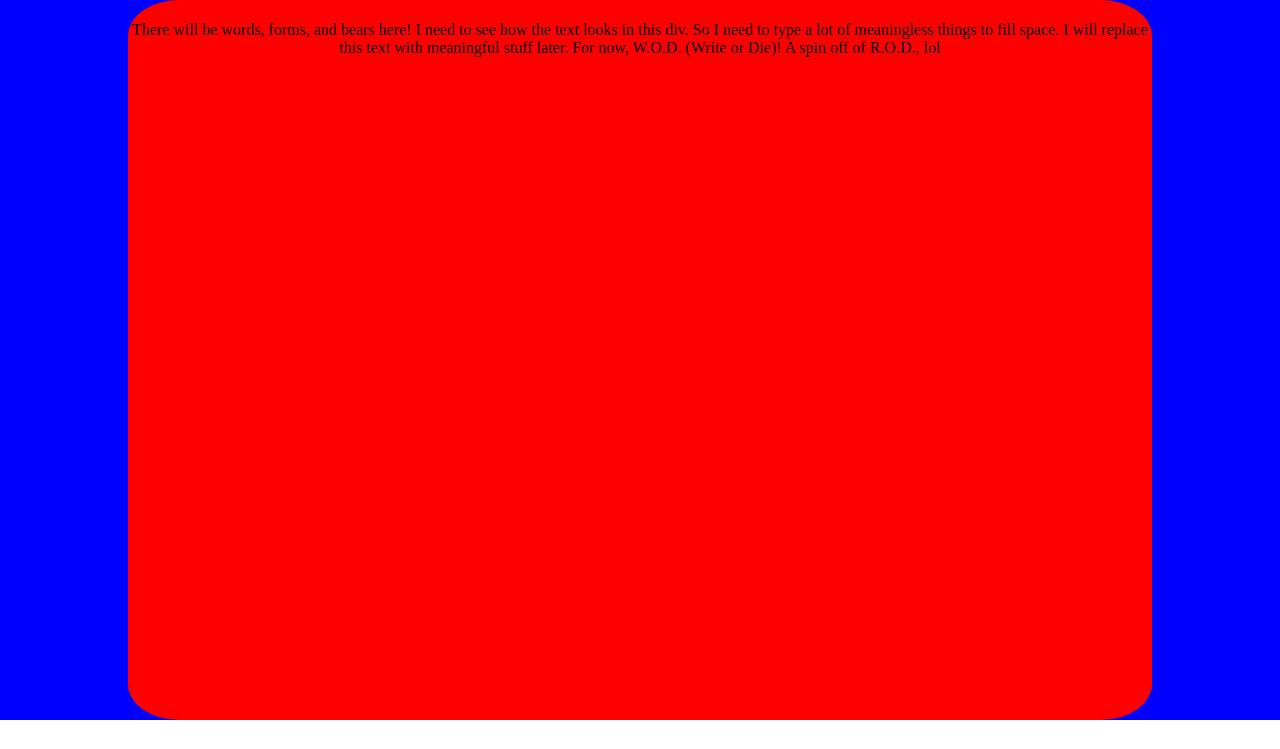
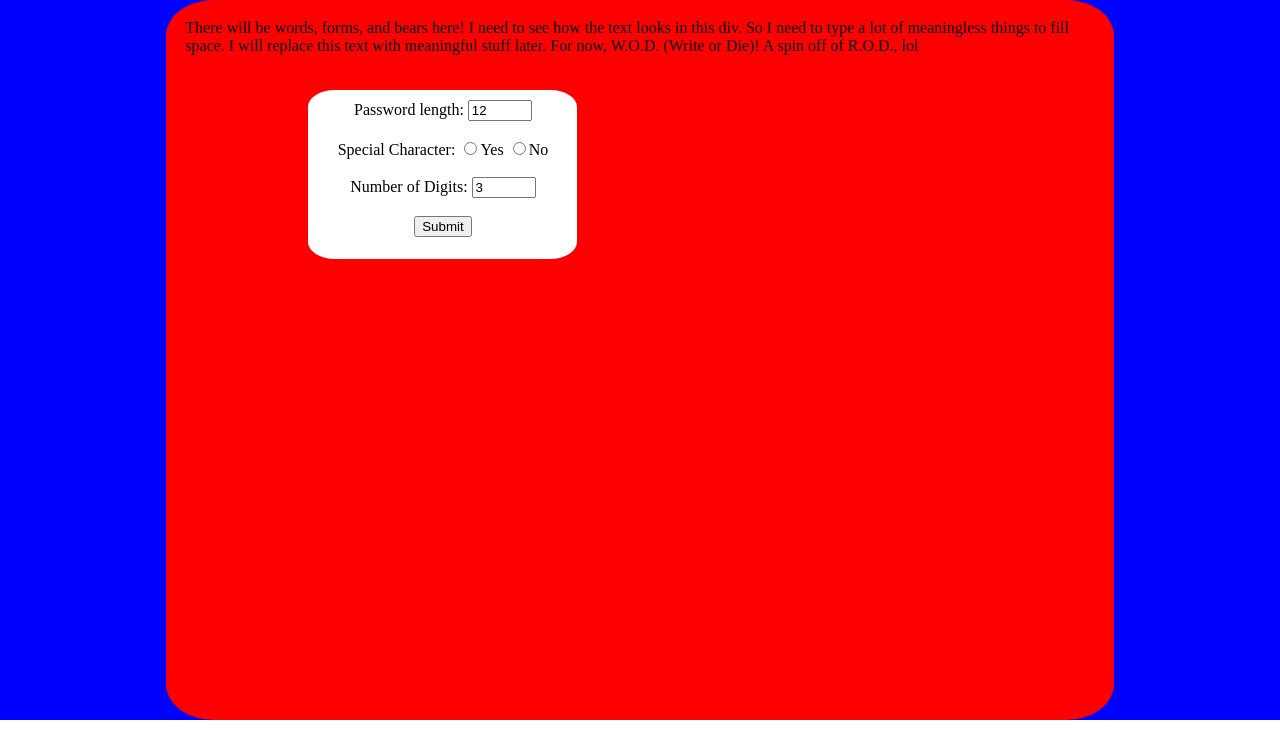
Before and after one commit to crazcalm/Password_generator, a Python web app: template templates/base.html in a window 1280 px wide. Shown: the part 65-814 px from the top of the page. Run offline with Jinja, Linux system fonts and the light colour scheme; the template is opened without the code that fills it, so the values that code supplies are empty.

Commit message:
Taking a much needed break

```diff
--- a/templates/base.css
+++ b/templates/base.css
@@ -29,13 +29,25 @@ html, body{
 	background-color: red;
 
 	height: 100%;
-	width:80%;
-	margin-left:10%;
+	width:74%;
+	margin-left:13%;
 	border-radius:5%;
 }
 
 #content p{
 
+	text-align: left;
+	padding: 2%;
+}
+
+#form{
+
+	background-color: white;
+	height: 150px;
+	width: 250px;
 	text-align: center;
-	padding-top: 2%;
+	border-radius: 10%;
+	padding: 1%;
+	margin-left: 15%;
+
 }
--- a/templates/base.html
+++ b/templates/base.html
@@ -31,6 +31,40 @@ stuff later. For now, W.O.D. (Write or Die)!
 
 A spin off of R.O.D., lol</p>
 
+				<div id= "form">
+
+					<form>
+
+					Password length: <input name = "number"
+									type = "number"
+									min = "6"
+									max = "100"
+									step = "1"
+									value = "12"><br><br>
+
+					Special Character: <input name: "special1"
+									type= "radio"
+									name= "group1"
+									value= "yes">Yes</input>
+
+									<input name: "special2"
+									 type= "radio"
+									 name= "group1"
+									 value= "no">No<br><br>
+
+					Number of Digits: <input name= "digits"
+									type= "number"
+									min= "0"
+									max= "100"
+									step= "1"
+									value= "3"><br><br>
+
+					<input type= "submit" value= "Submit">
+
+					</form>
+
+				</div>
+
 			</div>
 		</div>
 
```
